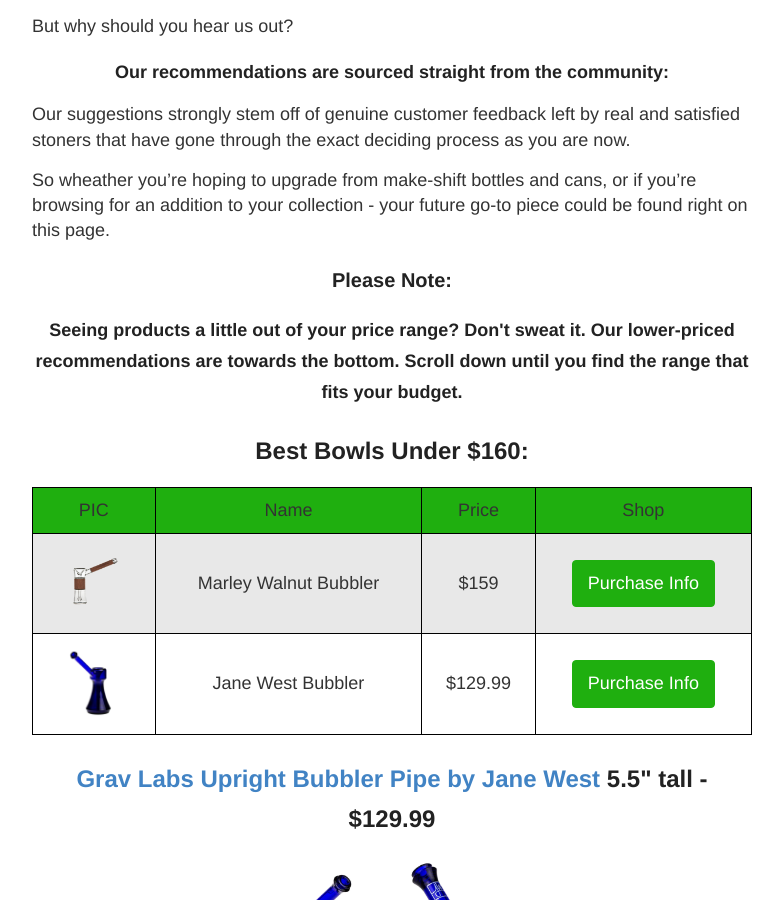
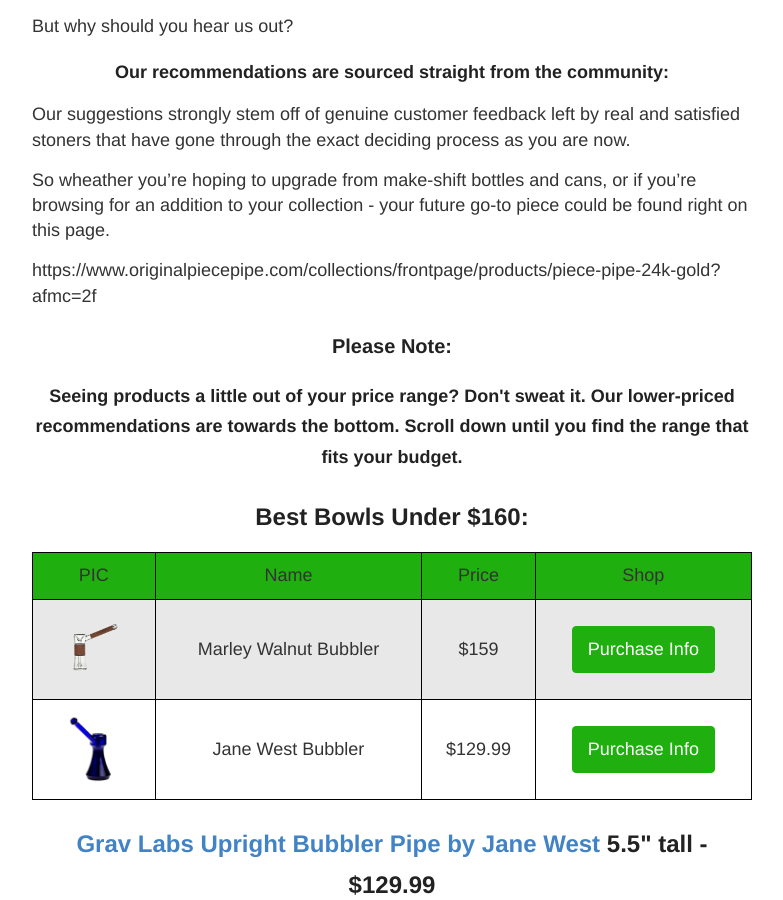
Before and after one commit to smokephisticated/smokephisticated, a Jekyll site: the page built from pages/bowls/bowls.md, in a window 1280 px wide and 900 px high, scrolled down 1086 px. Shown: the whole window, without its empty margins (248-1031 px from the left). Built offline with Jekyll 4.4.1, drawn with Linux system fonts in a browser that asks for light colours; some of the changed lines change nothing that is shown.

Commit message:
Piece Pipe Test

```diff
--- a/pages/bowls/bowls.md
+++ b/pages/bowls/bowls.md
@@ -42,6 +42,7 @@
 
 So wheather you're hoping to upgrade from make-shift bottles and cans, or if you're browsing for an addition to your collection - your future go-to piece could be found right on this page.
 
+https://www.originalpiecepipe.com/collections/frontpage/products/piece-pipe-24k-gold?afmc=2f
 
 <h3 class="heading-center">Please Note:</h3>
 
```
